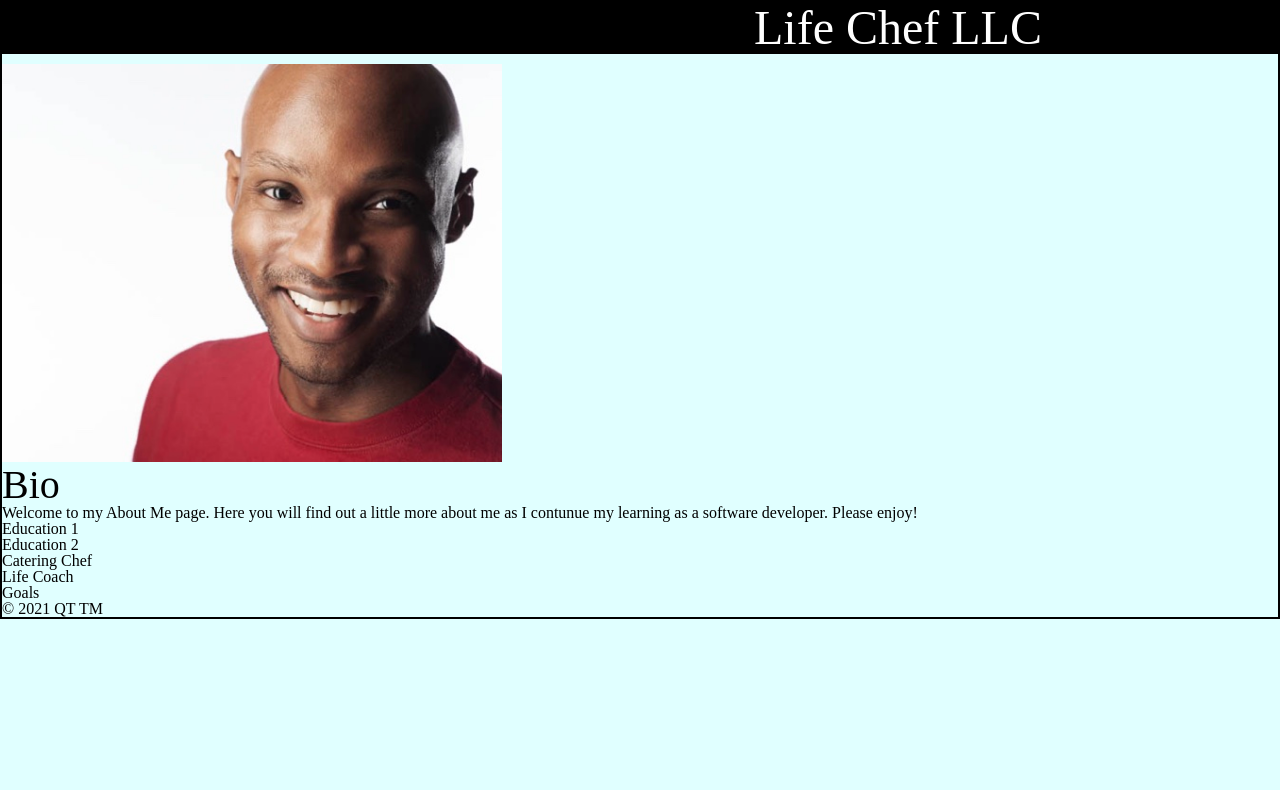
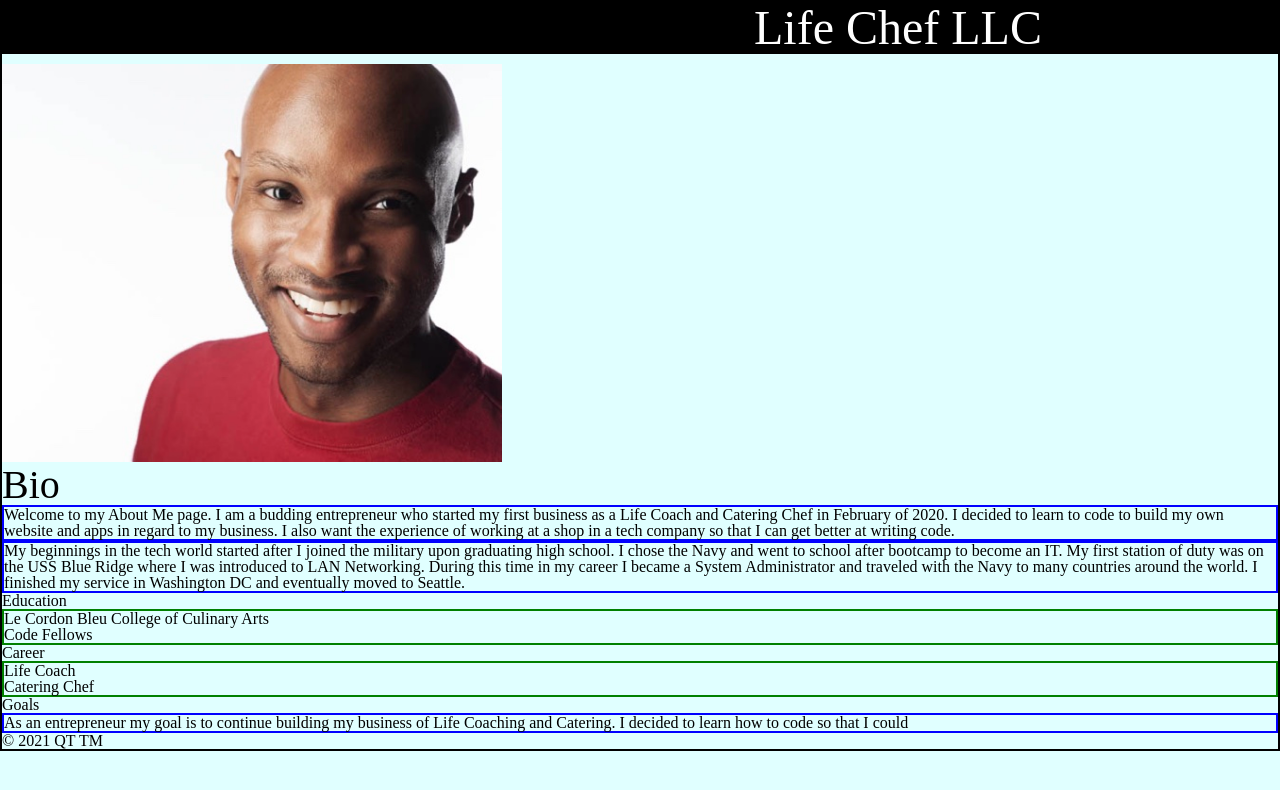
Before and after one commit to Qt1980/about-me-2, a plain HTML site: page index.html in a window 1280 px wide. Drawn offline with Linux system fonts and the light colour scheme.

Commit message:
added css

```diff
--- a/css/style.css
+++ b/css/style.css
@@ -23,10 +23,12 @@ body {
 }
 
 p {
+  border:2px solid blue;
   color: black;
 }
 
 ul,ol{
+  border: 2px solid green;
   color: black;
 }
 
--- a/index.html
+++ b/index.html
@@ -13,19 +13,22 @@
     <main>
       <img class="img" src="img/QT1400.jpg" alt="headshot">
       <h2 class="h2">Bio</h2>
-      <p>Welcome to my About Me page. Here you will find out a little more about me as I contunue my learning as a software developer. Please enjoy!</p>
-
+      <p class="para1">Welcome to my About Me page. I am a budding entrepreneur who started my first business as a Life Coach and Catering Chef in February of 2020. I decided to learn to code to build my own website and apps in regard to my business. I also want the experience of working at a shop in a tech company so that I can get better at writing code. </p>
+      <p class="para2">My beginnings in the tech world started after I joined the military upon graduating high school. I chose the Navy and went to school after bootcamp to become an IT. My first station of duty was on the USS Blue Ridge where I was introduced to LAN Networking. During this time in my career I became a System Administrator and traveled with the Navy to many countries around the world. I finished my service in Washington DC and eventually moved to Seattle. </p>
+      <h3>Education</h3>
       <ul>
-        <li>Education 1</li>
-        <li>Education 2</li>
+        <li>Le Cordon Bleu College of Culinary Arts</li>
+        <li>Code Fellows</li>
       </ul>
+      <h4>Career</h4>
       <ol>
+        <li>Life Coach</li>
         <li>Catering Chef</li>
-        <li>Life Coach</li>
       </ol>
-      <h3 class="h3">Goals</h3>
+      <h5 class="h5">Goals</h3>
+      <p class="para3">As an entrepreneur my goal is to continue building my business of Life Coaching and Catering. I decided to learn how to code so that I could </p>
     </main>
-    <footer>
+    <footer class="footer">
       &copy 2021 QT TM
     </footer>
     <!-- <script src="js/app.js"></script> -->
```
